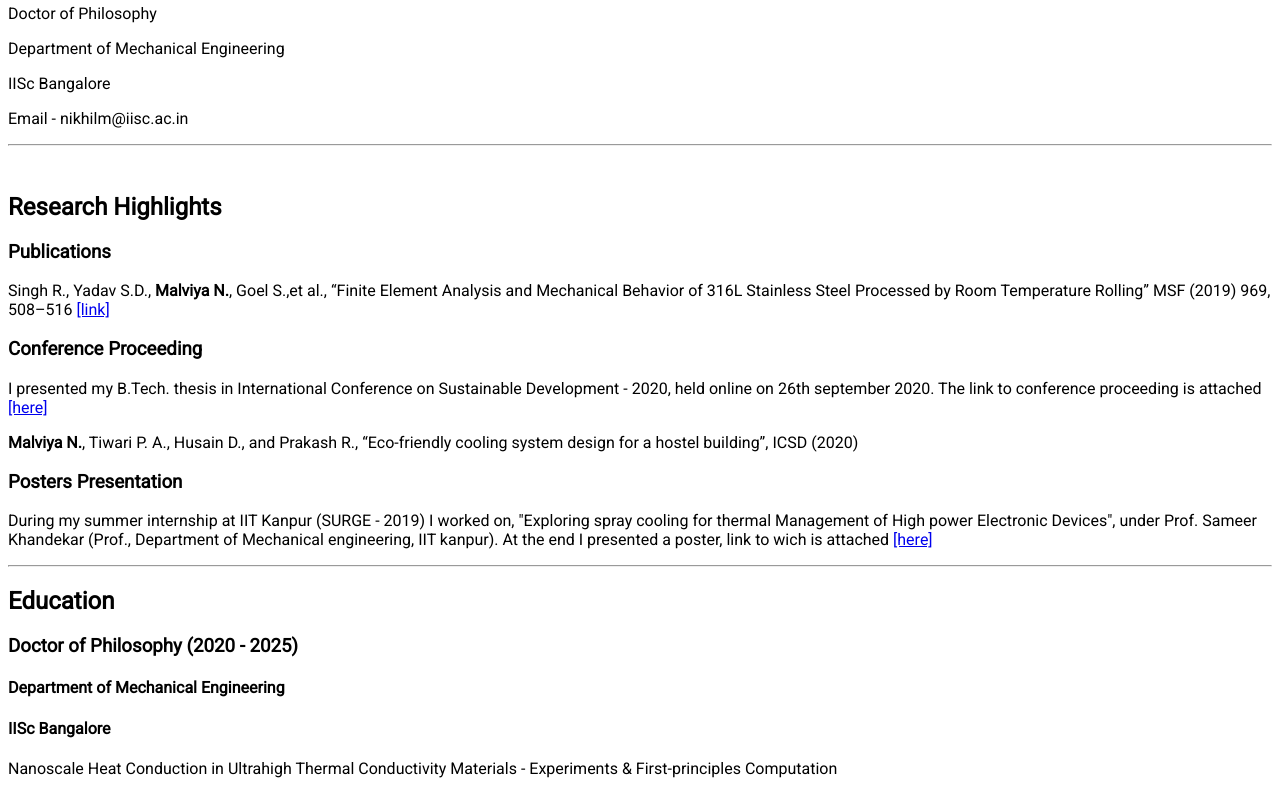
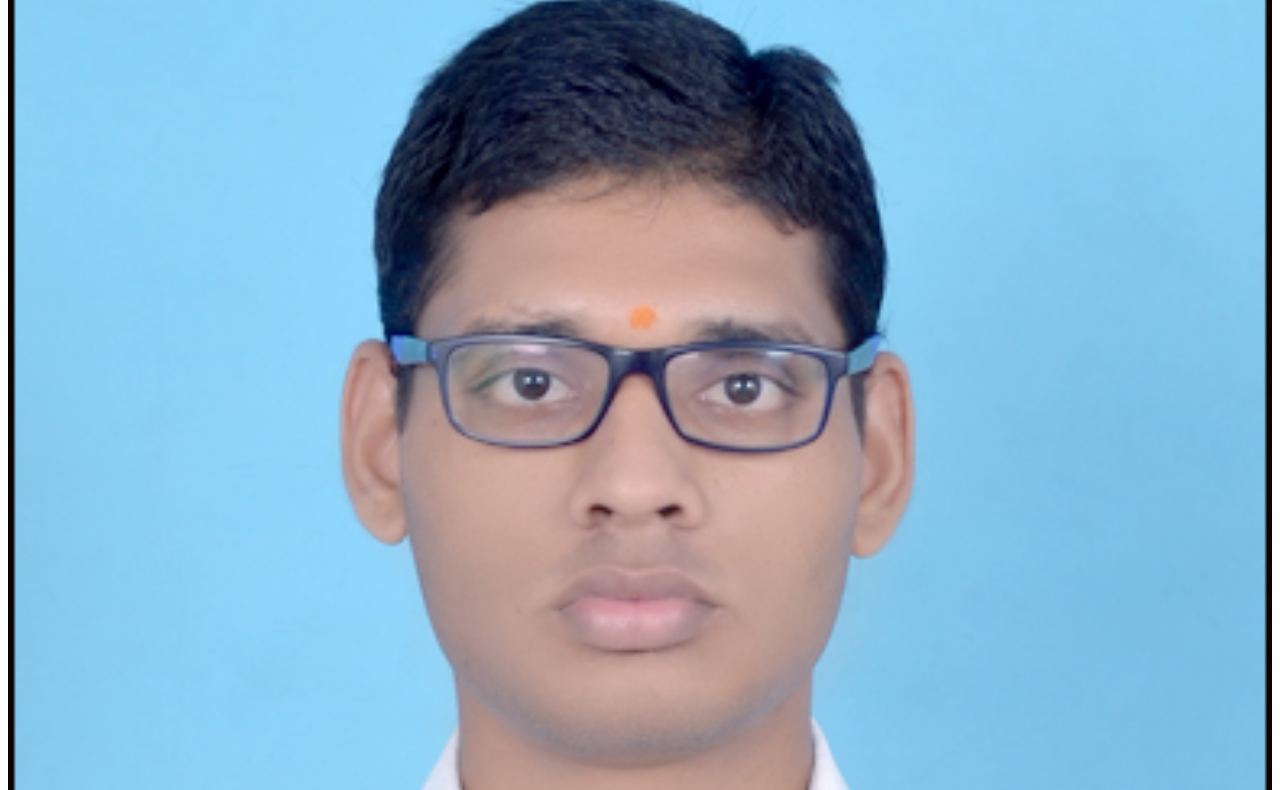
Before and after one commit to malviyanikhil/NikhilMalviya.in, a plain HTML site: page index.html in a window 1280 px wide. Shown: the part 91-881 px from the top of the page. Drawn offline with Linux system fonts and the light colour scheme.

Commit message:
Update index.html

```diff
--- a/index.html
+++ b/index.html
@@ -21,7 +21,7 @@
 
       <div class="white text-grey card-4">
         <div class="display-container">
-          <img src="./images/Profile_Picture" style="width:100%" alt="Nikhil Malviya">
+          <img src="./images/Photo.jpg" style="width:100%" alt="Nikhil Malviya">
           <div class="display-bottomleft container text-black">
             <h2>Nikhil Malviya</h2>
           </div>
```
